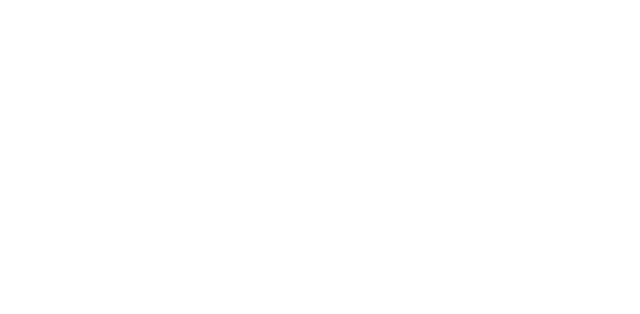
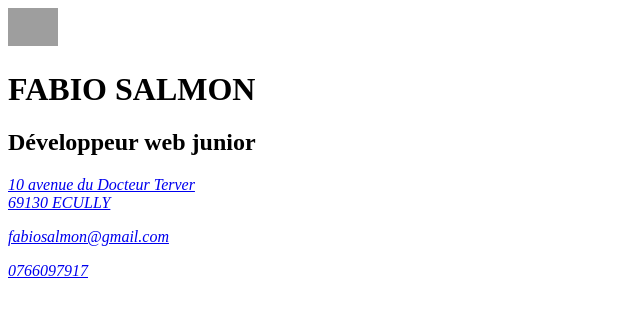
Before and after one commit to FabioSalmon/Devoir, a plain HTML site: page index.html in a window 1280 px wide. Shown: the whole page, without its empty margins (0-640 px from the left). Drawn offline with Linux system fonts and the light colour scheme; grey boxes are pictures that could not be loaded.

Commit message:
Initial commit

```diff
--- /dev/null
+++ b/assets/css/style.css
@@ -0,0 +1,3 @@
+img{
+    width: 50px;
+}
--- a/index.html
+++ b/index.html
@@ -4,8 +4,28 @@
     <meta charset="UTF-8">
     <meta name="viewport" content="width=device-width, initial-scale=1.0">
     <title>Mon CV en ligne</title>
+    <link rel="stylesheet" href="assets/css/style.css">
 </head>
 <body>
-
+    <header>
+        <div>
+            <img src="./Image/1701166656650.jpg" alt="Photo de profil">
+                <h1>FABIO SALMON</h1>
+                <h2>Développeur web junior</h2>
+        </div>
+        <div>
+            <address>
+                <p>
+                    <a href="https://www.google.fr/maps/place/10+Av.+du+Dr+Terver,+69130+%C3%89cully/@45.7738117,4.7757608,17z/data=!3m1!4b1!4m6!3m5!1s0x47f4ec8570f63837:0x60c838e990a9ba8f!8m2!3d45.773808!4d4.7783357!16s%2Fg%2F11c0yvn7wj?entry=ttu" target="_blank">10 avenue du Docteur Terver <br> 69130 ECULLY</a>
+                </p>
+                <p>
+                   <a href="mailto:">fabiosalmon@gmail.com</a>
+                </p>
+                <p>
+                    <a href="tel:+33">0766097917</a>
+                </p>
+            </address>
+        </div>
+    </header>
 </body>
 </html>
```
Also changed, not shown: 1 other file.
